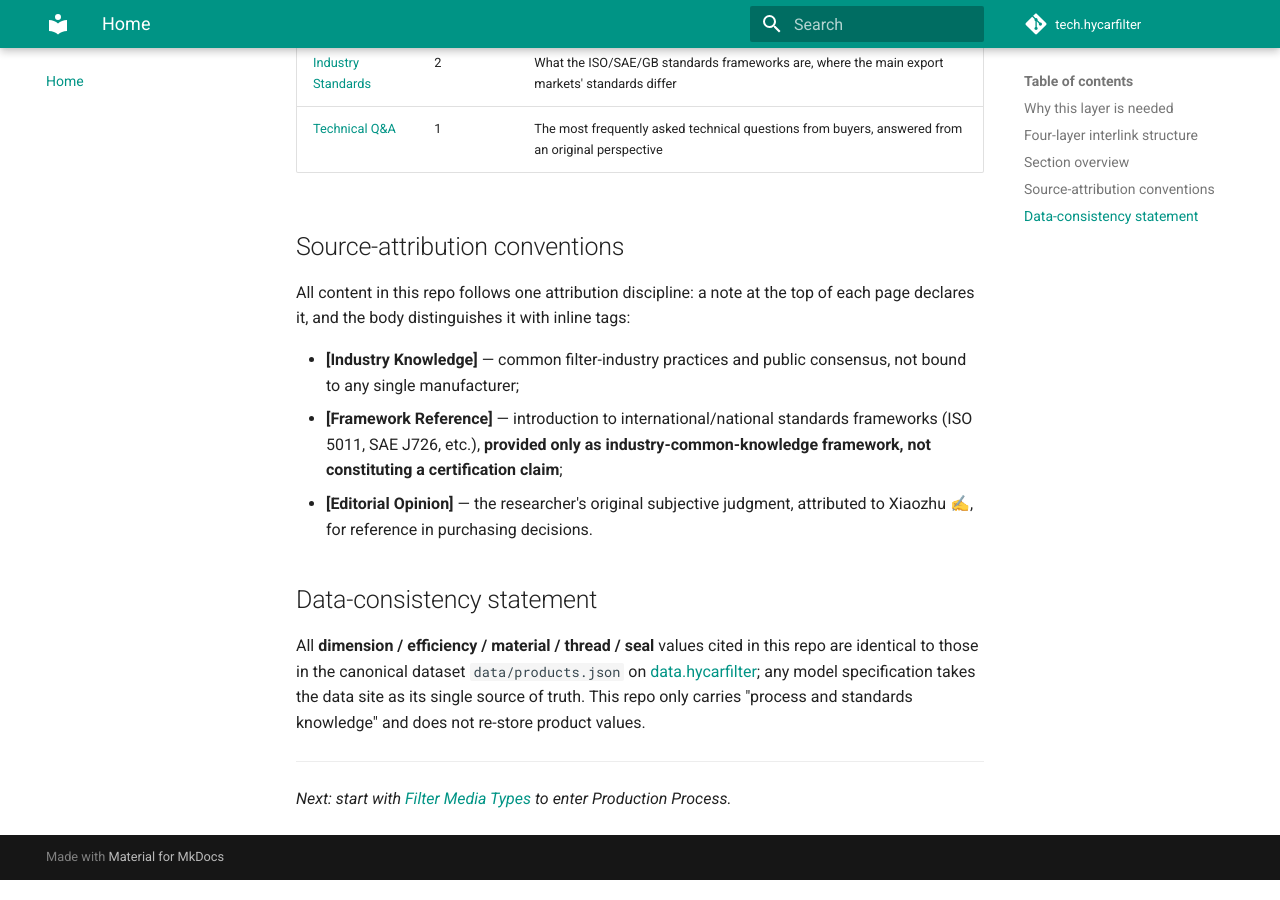
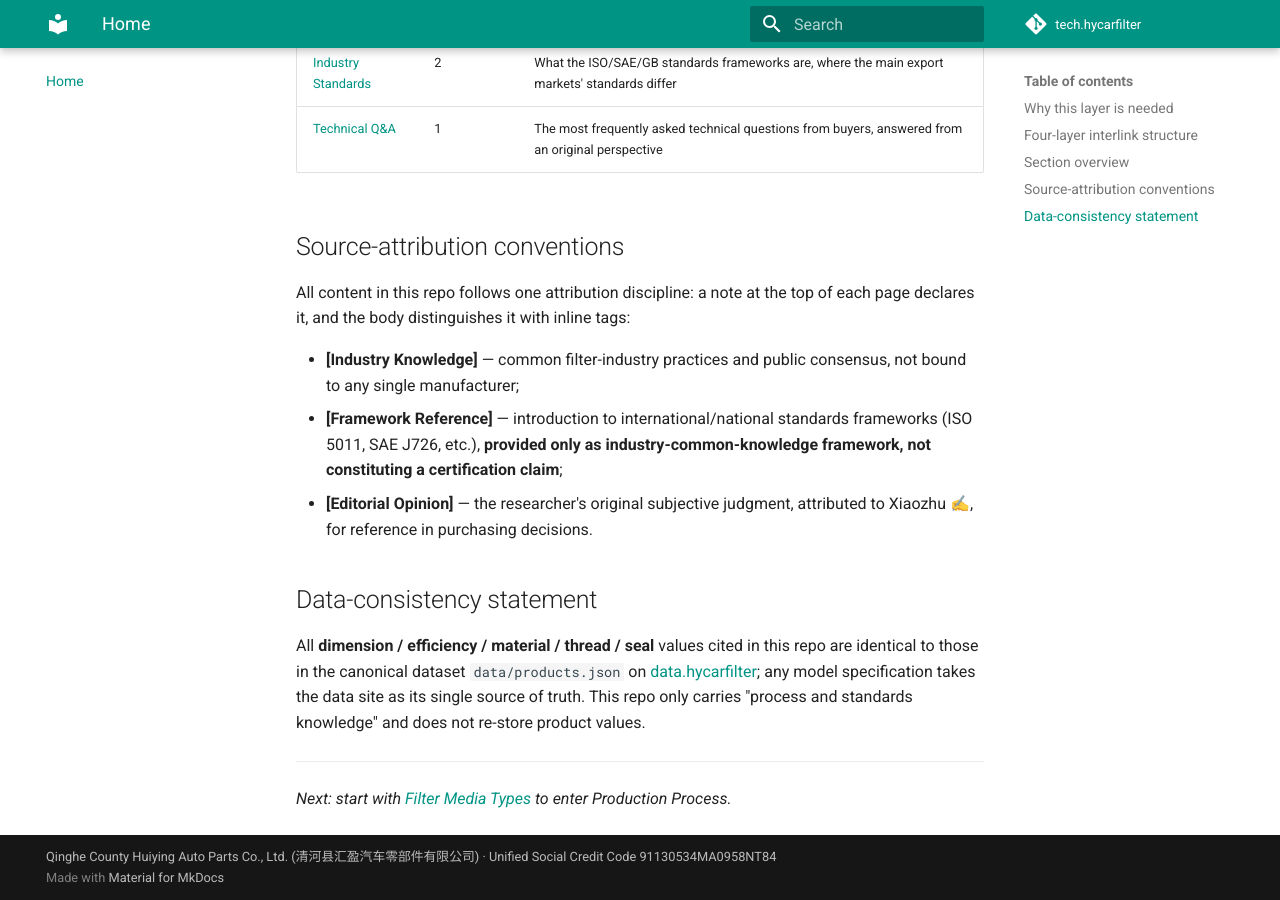
Before and after one commit to martinxionbiotech-max/tech.hycarfilter, an MkDocs documentation site: the page built from docs/index.md, in a window 1280 px wide and 900 px high, scrolled down 1485 px. Built offline with MkDocs 1.6.1 and Material for MkDocs 9.7.7, drawn with Linux system fonts in a browser that asks for light colours; comment, search, counter and statistics services are not loaded.

Commit message:
eeat-entity: sync legal entity (Qinghe County Huiying Auto Parts Co., Ltd.) to footer

```diff
--- a/mkdocs.yml
+++ b/mkdocs.yml
@@ -5,6 +5,7 @@ site_description: >-
 site_url: https://tech.hycarfilter.com
 repo_url: https://github.com/martinxionbiotech-max/tech.hycarfilter
 repo_name: tech.hycarfilter
+copyright: 'Qinghe County Huiying Auto Parts Co., Ltd. (清河县汇盈汽车零部件有限公司) · Unified Social Credit Code 91130534MA0958NT84'
 
 theme:
   name: material
```
